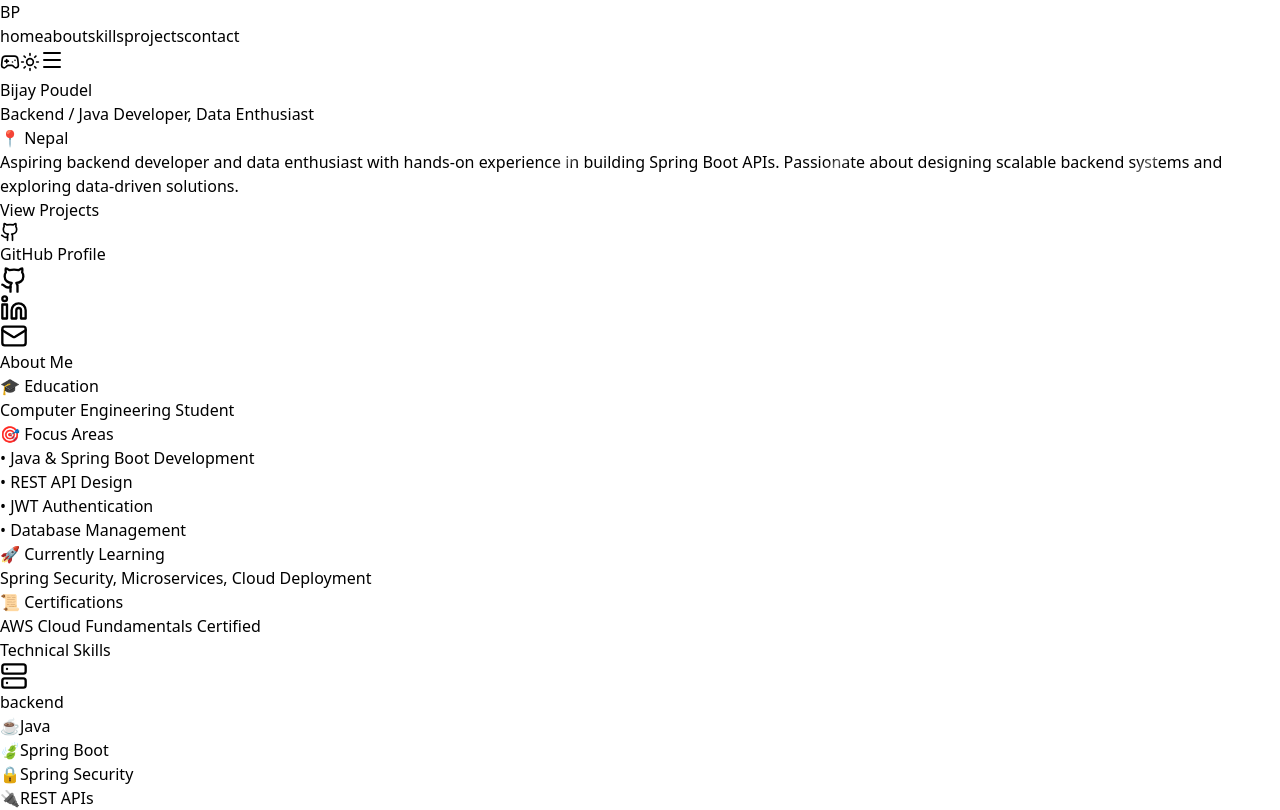
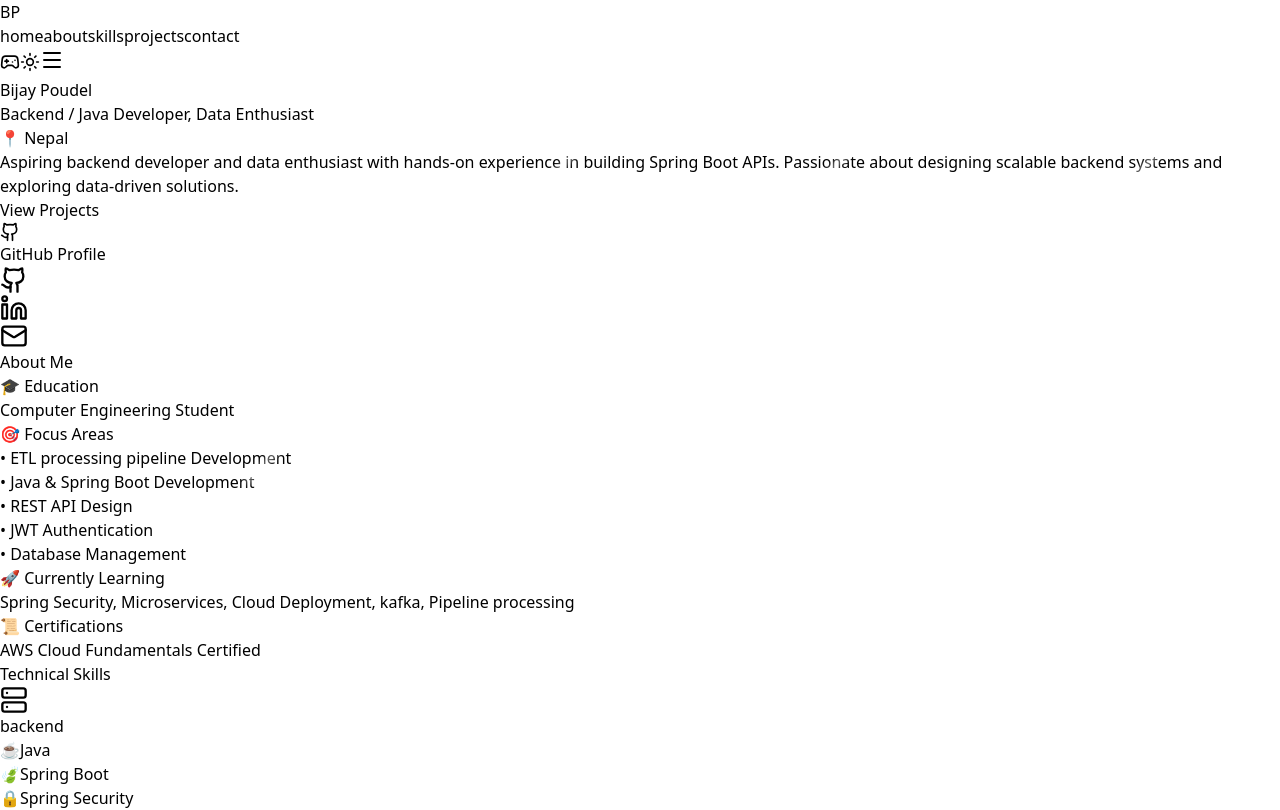
Before and after one commit to Bp005/Portfolio, a React (Vite) app: page / in a window 1280 px wide. Shown: the top 810 px of the page. Built offline with nearby package versions, Linux system fonts and the light colour scheme.

Commit message:
corrected certification link

```diff
--- a/src/App.jsx
+++ b/src/App.jsx
@@ -313,20 +313,32 @@ function App() {
               <div>
                 <h3 className="text-xl font-semibold mb-3 text-purple-500">🎯 Focus Areas</h3>
                 <ul className="text-gray-400 space-y-2">
+                  <li>• ETL processing pipeline Development</li>
                   <li>• Java & Spring Boot Development</li>
                   <li>• REST API Design</li>
                   <li>• JWT Authentication</li>
                   <li>• Database Management</li>
+
                 </ul>
               </div>
               <div>
                 <h3 className="text-xl font-semibold mb-3 text-pink-500">🚀 Currently Learning</h3>
-                <p className="text-gray-400">Spring Security, Microservices, Cloud Deployment</p>
+                <p className="text-gray-400">Spring Security, Microservices, Cloud Deployment, kafka, Pipeline processing</p>
               </div>
               <div>
                 <h3 className="text-xl font-semibold mb-3 text-green-500">📜 Certifications</h3>
-                <p className="text-gray-400">AWS Cloud Fundamentals Certified</p>
+                <p className="text-gray-400">
+                  <a
+                    href="https://www.credly.com/badges/2bdf0322-5cb0-4ad6-b61f-3b2305666d9d/public_url"
+                    target="_blank"
+                    rel="noopener noreferrer"
+                    className="hover:underline text-blue-400"
+                  >
+                    AWS Cloud Fundamentals Certified
+                  </a>
+                </p>
               </div>
+
             </div>
           </div>
         </div>
```
